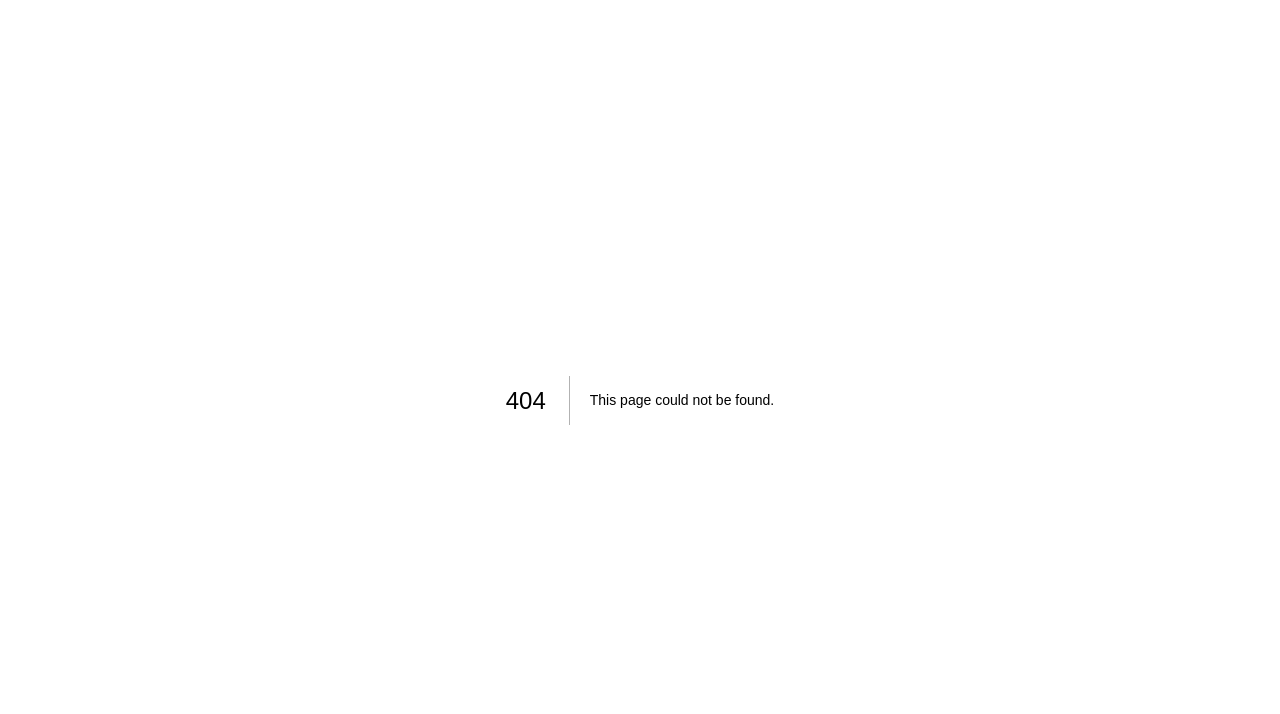
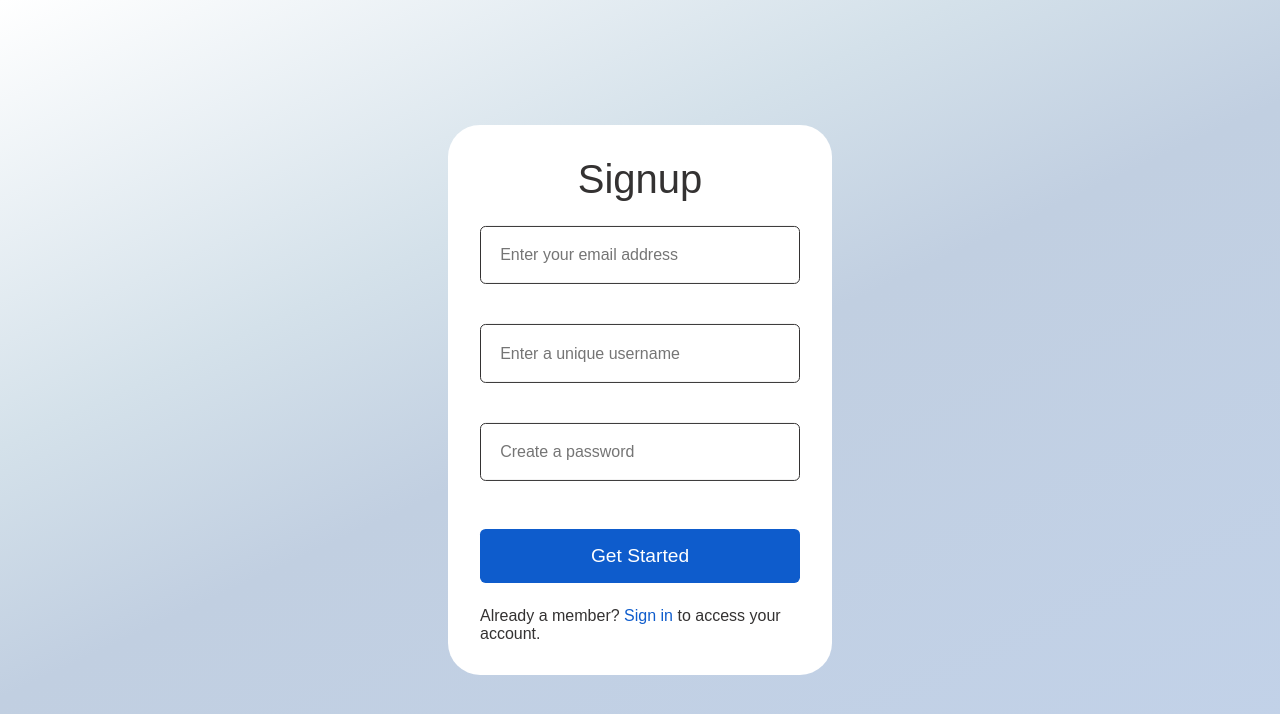
Before and after one commit to Zakria-04/wealth-mate_v1, a Next.js app: page /auth in a window 1280 px wide. Before the commit this address had no page. Shown: the top 714 px of the page. Built offline with nearby package versions, Linux system fonts and the light colour scheme.

Commit message:
authorization page UI

```diff
--- /dev/null
+++ b/src/Components/LoginRegister.tsx
@@ -0,0 +1,73 @@
+"use client";
+import { useRouter, useSearchParams } from "next/navigation";
+import React, { useState } from "react";
+import styles from "../styles/LoginRegister.module.css";
+
+const LoginRegister = () => {
+  const searchParams = useSearchParams();
+  const authStatus = searchParams.get("authStatus");
+  const router = useRouter();
+
+  let currentAuthStatus = authStatus === "login" ? true : false;
+  const [paramStatus, setParamStatus] = useState(currentAuthStatus);
+
+  const handleParamStatusChange = () => {
+    setParamStatus(!paramStatus);
+    const newStatus = paramStatus ? "signup" : "login";
+    router.push(`/auth?authStatus=${newStatus}`, { scroll: false });
+  };
+
+  return (
+    <div className={styles.container}>
+      <form className={styles.form}>
+        <h3 className={styles.logStatus}>{paramStatus ? "Login" : "Signup"}</h3>
+
+        {/* inputs */}
+        {!paramStatus && (
+          <input type="email" placeholder="Enter your email address" />
+        )}
+
+        <input
+          className={styles.adjustBtn}
+          type="text"
+          placeholder={
+            paramStatus
+              ? "Enter your username or email"
+              : "Enter a unique username"
+          }
+        />
+
+        <input
+          type="text"
+          placeholder={
+            paramStatus ? "Enter your password" : "Create a password"
+          }
+        />
+        {/* -------- */}
+
+        <a className={styles.forgotHelpText}>{paramStatus && "Forgot your password?"}</a>
+        <button className={styles.logBtn}>
+          {paramStatus ? "Login" : "Get Started"}
+        </button>
+        <p>
+          {/* Don't have an account? <span>Sign up</span> now and get started! */}
+          {paramStatus ? (
+            <>
+              Don't have an account?{" "}
+              <span onClick={handleParamStatusChange}>Sign up</span> now and get
+              started!
+            </>
+          ) : (
+            <>
+              Already a member?{" "}
+              <span onClick={handleParamStatusChange}>Sign in</span> to access
+              your account.
+            </>
+          )}
+        </p>
+      </form>
+    </div>
+  );
+};
+
+export default LoginRegister;
--- /dev/null
+++ b/src/app/auth/page.tsx
@@ -0,0 +1,12 @@
+import LoginRegister from "@/Components/LoginRegister";
+import React from "react";
+
+const Auth = () => {
+  return (
+    <div>
+      <LoginRegister />
+    </div>
+  );
+};
+
+export default Auth;
--- a/src/styles/HomeBody.module.css
+++ b/src/styles/HomeBody.module.css
@@ -25,6 +25,7 @@
   border-radius: 15rem;
   margin-bottom: 0.8rem;
   font-size: 1.4rem;
+  cursor: pointer;
 }
 
 .container span {
--- /dev/null
+++ b/src/styles/LoginRegister.module.css
@@ -0,0 +1,60 @@
+.container {
+  color: var(--text-color-1);
+}
+
+.form {
+  position: absolute;
+  top: 50%;
+  left: 50%;
+  transform: translate(-50%, -50%);
+  background-color: var(--text-color-2);
+  padding: 2rem;
+  width: 24rem;
+  border-radius: 2rem;
+  display: flex;
+  flex-direction: column;
+  gap: 1.5rem;
+  min-height: 30rem;
+}
+
+.form input:last-of-type {
+  margin-bottom: 0;
+}
+
+.logStatus {
+  font-size: 2.5rem;
+  font-weight: lighter;
+  text-align: center;
+}
+
+.form input {
+  width: 100%;
+  padding: 1.2rem;
+  border-radius: 0.35rem;
+  border: 1px solid var(--text-color-1);
+  margin-bottom: 1rem;
+  font-size: 1rem;
+  color: var(--text-color-1);
+  outline: none;
+}
+
+.forgotHelpText {
+  font-size: 0.95rem;
+  color: var(--primary-color);
+  cursor: pointer;
+}
+
+.logBtn {
+  padding: 1rem;
+  width: 100%;
+  background-color: var(--primary-color);
+  border: none;
+  font-size: 1.2rem;
+  color: var(--text-color-2);
+  border-radius: 0.35rem;
+}
+
+.form p span {
+  color: var(--primary-color);
+  cursor: pointer;
+}
```
Also changed, not shown: src/Components/Header.tsx (+20 -4 lines), src/styles/Header.module.css (+5 -3 lines).
